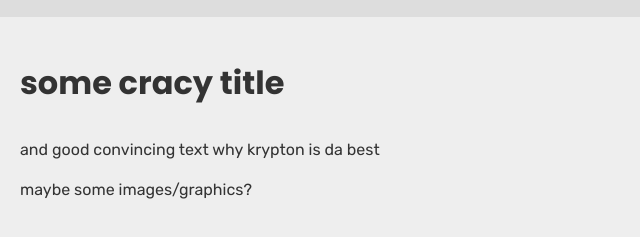
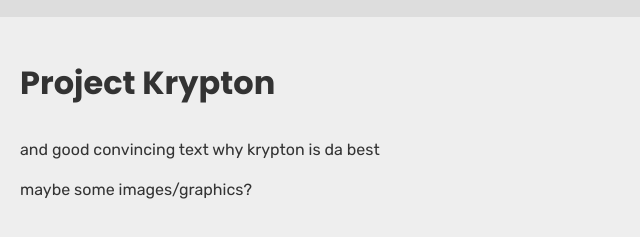
Before and after one commit to krypton-messenger/docker_server, a website: page www/index.html in a window 1280 px wide. Shown: the part 213-450 px from the top of the page, 0-640 px from the left. Drawn offline with Linux system fonts and the light colour scheme.

Commit message:
Update index.html

```diff
--- a/www/index.html
+++ b/www/index.html
@@ -54,7 +54,7 @@
             </div>
         </section>
         <section id="about">
-            <h2>some cracy title</h2>
+            <h2>Project Krypton</h2>
             <p>
                 and good convincing text why krypton is da best
                 <br>
```
